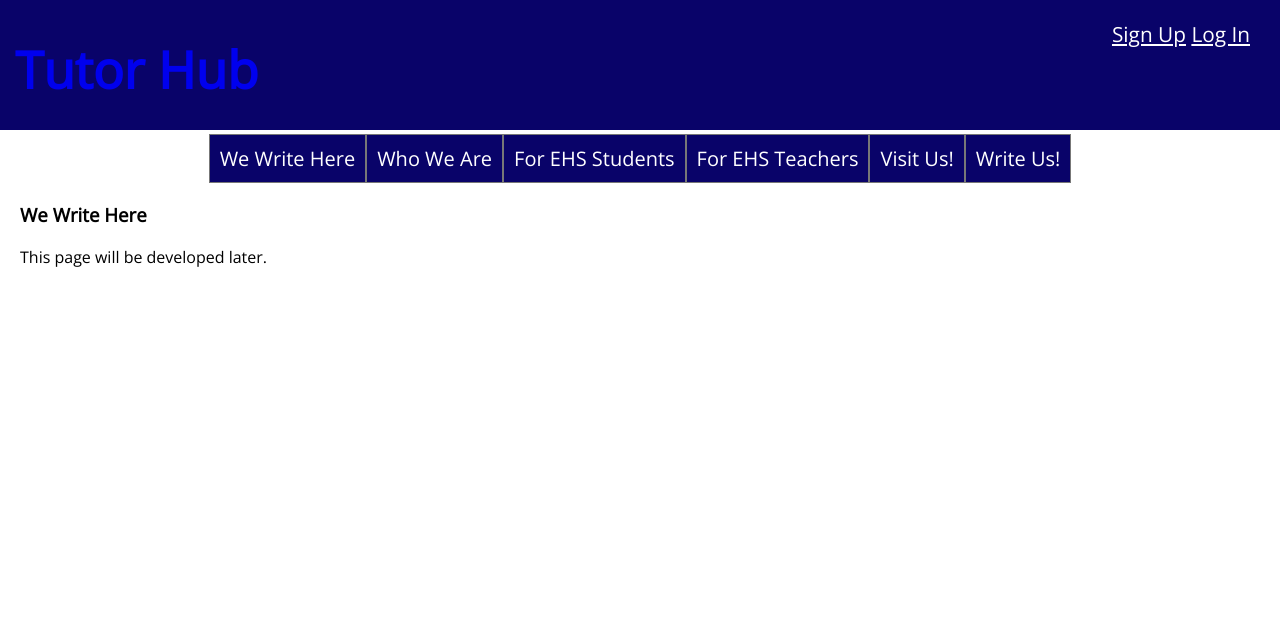
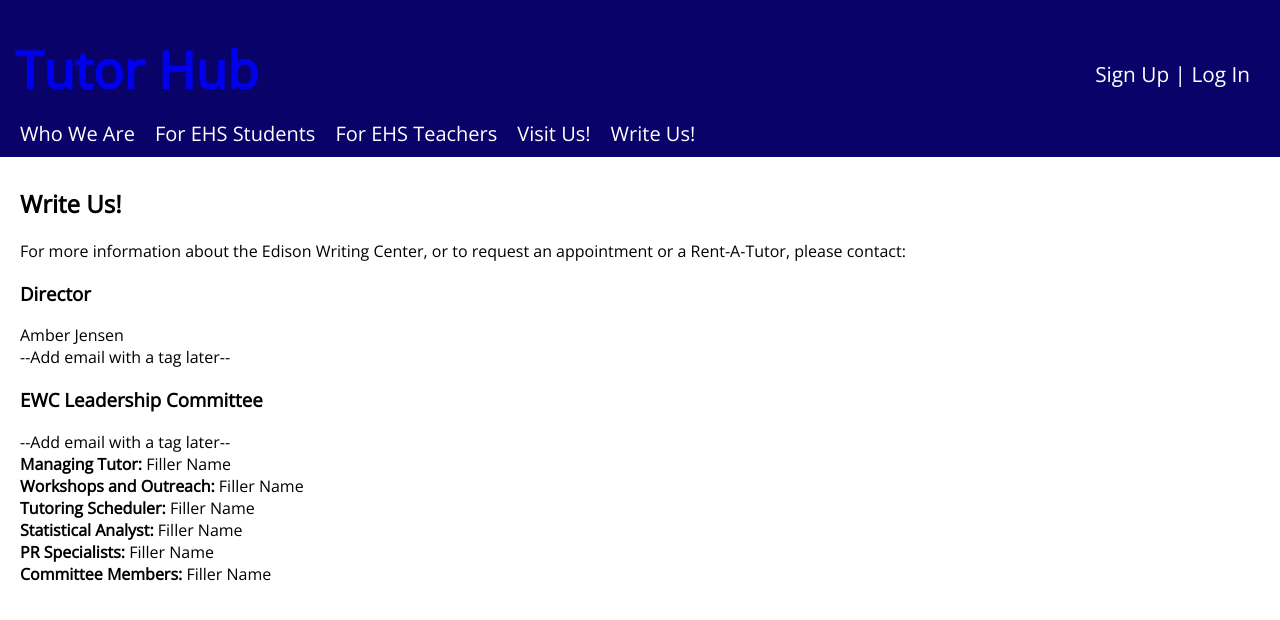
Before and after one commit to cmhedrick/tutor_hub, a Django app: page /write/ in a window 1280 px wide. Shown: the top 620 px of the page. Run offline with Django 3.2, Linux system fonts and the light colour scheme; parts of the project's set-up code (start-up, migrations or seed data) failed here and were passed over.

Commit message:
added two pages

```diff
--- a/tutorsite/static/css/main.css
+++ b/tutorsite/static/css/main.css
@@ -4,19 +4,25 @@ body {
 }
 nav {
     display: table;
-    text-align: center;
-    margin-right: auto;
-    margin-left: auto;
-    margin-top: 10px;
+    text-align: left;
+    margin-top: -15px;
     margin-bottom: 30px;
+    width: 100%;
+    background-color: #090369;
+    padding-top: 0px;
+    padding-right: 10px;
+    padding-bottom: 10px;
+    padding-left: 10px;
 }
 nav a, nav a:visited {
-    padding: 10px;
-    border: 1px solid #777;
     background-color: #090369;
     color: #FFFFFF;
     text-decoration: none;
     font-size: 20px;
+    padding-top: 0px;
+    padding-right: 10px;
+    padding-bottom: 10px;
+    padding-left: 10px;
 }
 nav a:hover {
     color: red;
@@ -39,14 +45,18 @@ header {
     float: right;
     display: inline-block;
     margin-right: 30px;
-    margin-top: 20px;
+    margin-top: 60px;
     font-size: 1.3em;
+    text-decoration: none;
+    color: white;
 }
 .right a, a:visited {
     color: white;
+    text-decoration: none;
 }
 .right a:hover {
     color: red;
+    text-decoration: none;
 }
 .content {
     margin: 20px;
--- a/tutorsite/templates/base.html
+++ b/tutorsite/templates/base.html
@@ -15,15 +15,15 @@
         </div>
         <div class="right">
             <a href="/tutorhub/sessionform">Sign Up</a>
+            <span>|</span>
             <a href="#">Log In</a>
         </div>
     </header>
   <nav>
-    <a href="/write">We Write Here</a>
     <a href="/who">Who We Are</a>
     <a href="/students">For EHS Students</a>
     <a href="/teachers">For EHS Teachers</a>
-    <a href="#">Visit Us!</a>
+    <a href="/visit">Visit Us!</a>
     <a href="/write">Write Us!</a>
   </nav>
 
--- a/tutorsite/templates/write.html
+++ b/tutorsite/templates/write.html
@@ -1,7 +1,19 @@
 {% extends "base.html"%}
-{% block title %}We Write Here{% endblock %}
+{% block title %}Write Us!{% endblock %}
 {% block content %}
-<h3>We Write Here</h3>
-<p>This page will be developed later.</p>
+<h2>Write Us!</h2>
+<p>For more information about the Edison Writing Center, or to request an appointment or a Rent-A-Tutor, please contact:</p>
 
+<h3>Director</h3>
+<div>Amber Jensen</div>
+<div>--Add email with a tag later--</div>
+
+<h3>EWC Leadership Committee</h3>
+<div>--Add email with a tag later--</div>
+<div><b>Managing Tutor: </b>Filler Name</div>
+<div><b>Workshops and Outreach: </b>Filler Name</div>
+<div><b>Tutoring Scheduler: </b>Filler Name</div>
+<div><b>Statistical Analyst: </b>Filler Name</div>
+<div><b>PR Specialists: </b>Filler Name</div>
+<div><b>Committee Members: </b>Filler Name</div>
 {% endblock %}
--- a/tutorsite/urls.py
+++ b/tutorsite/urls.py
@@ -12,6 +12,7 @@ urlpatterns = patterns('',
     url(r'^students/$', TemplateView.as_view(template_name='students.html')),
     url(r'^teachers/$', TemplateView.as_view(template_name='teachers.html')),
     url(r'^write/$', TemplateView.as_view(template_name='write.html')),
+    url(r'^visit/$', TemplateView.as_view(template_name='visit.html')),
     # Examples:
     # url(r'^$', 'tutorsite.views.home', name='home'),
     # url(r'^tutorsite/', include('tutorsite.foo.urls')),
```
Also changed, not shown: tutorsite/templates/visit.html (added, +26 -0 lines).
